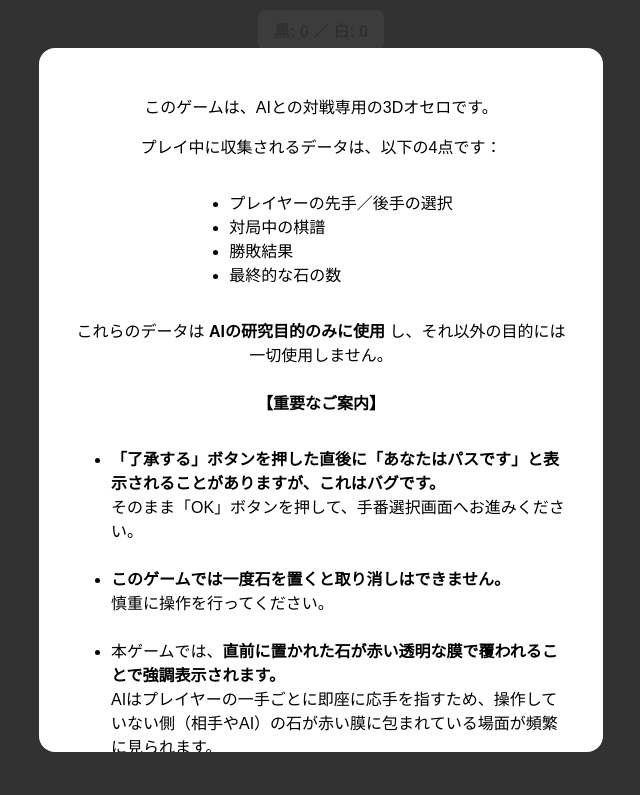
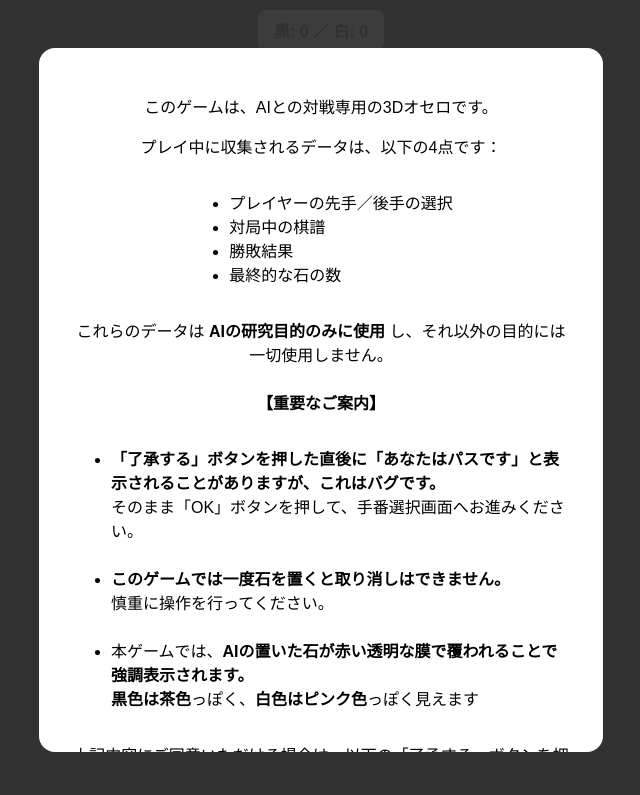
Before and after one commit to loklokloklo/3d-othello, a plain HTML site: page index.html in a window 1280 px wide. Shown: the whole page, without its empty margins (319-959 px from the left). Drawn offline with nearby package versions, Linux system fonts and the light colour scheme.

Commit message:
Update index.html

```diff
--- a/index.html
+++ b/index.html
@@ -175,14 +175,13 @@ align-items: center;
 
     <p style="margin-top: 1.5rem;"><strong>【重要なご案内】</strong></p>
     <ul style="text-align: left; display: inline-block;">
-          <li><strong>「了承する」ボタンを押した直後に「あなたはパスです」と表示されることがありますが、これはバグです。</strong><br>
+      <li><strong>「了承する」ボタンを押した直後に「あなたはパスです」と表示されることがありますが、これはバグです。</strong><br>
       そのまま「OK」ボタンを押して、手番選択画面へお進みください。</li><br>
 
       <li><strong>このゲームでは一度石を置くと取り消しはできません。</strong><br>
       慎重に操作を行ってください。</li><br>
 
-      <li>本ゲームでは、<strong>直前に置かれた石が赤い透明な膜で覆われることで強調表示されます。</strong><br>
-        AIはプレイヤーの一手ごとに即座に応手を指すため、操作していない側（相手やAI）の石が赤い膜に包まれている場面が頻繁に見られます。<br>
+      <li>本ゲームでは、<strong>AIの置いた石が赤い透明な膜で覆われることで強調表示されます。</strong><br>
       <strong>黒色は茶色</strong>っぽく、<strong>白色はピンク色</strong>っぽく見えます</li>
 
     </ul>
@@ -215,5 +214,7 @@ align-items: center;
 
   <!-- JavaScript本体 -->
   <script type="module" src="./main.js"></script>
+
+
 </body>
 </html>
```
